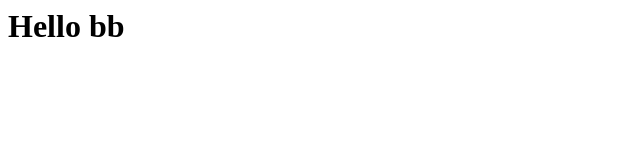
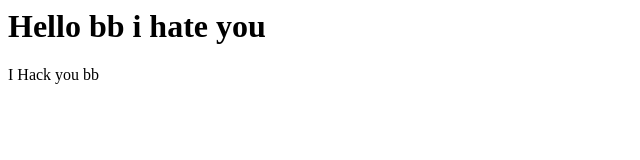
Before and after one commit to Rob-cero/Rob-cero.github.io, a plain HTML site: page index.html in a window 1280 px wide. Shown: the whole page, without its empty margins (0-640 px from the left). Drawn offline with Linux system fonts and the light colour scheme.

Commit message:
Update index.html

```diff
--- a/index.html
+++ b/index.html
@@ -1 +1,2 @@
-<h1>Hello bb</h1>
+<h1>Hello bb  i hate you </h1>
+<p> I Hack you bb</p>
```
